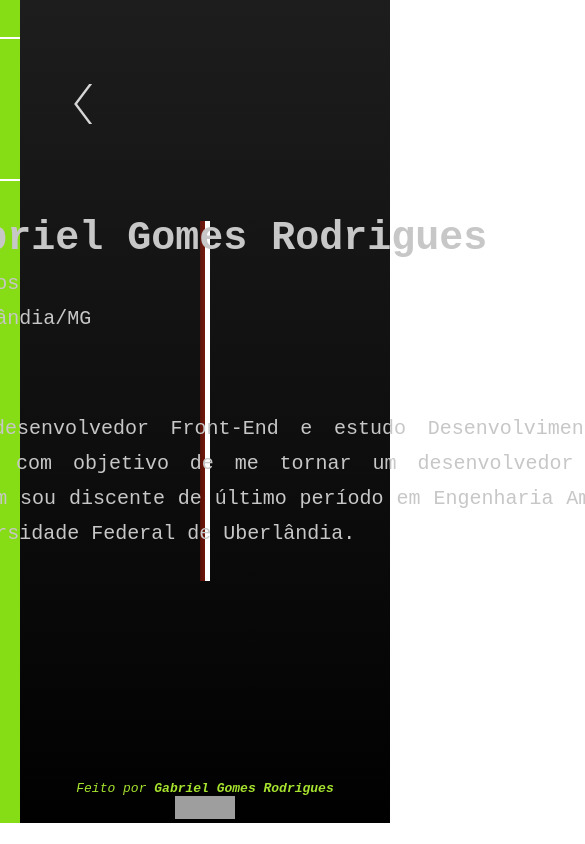
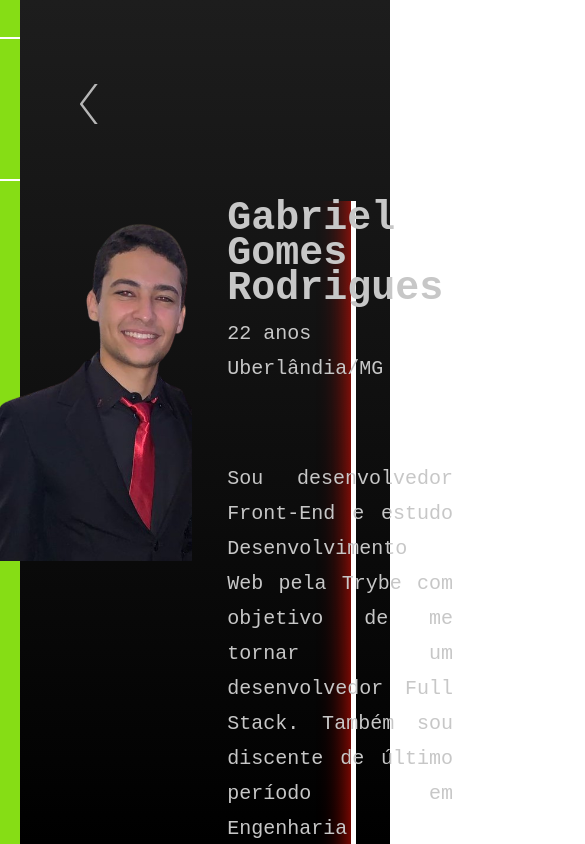
Before and after one commit to gabrielgr99/my-portfolio, a React (Create React App) app: page / in a window 390 px wide. Shown: the top 844 px of the page, 585 px wide, since content can reach past the window. Built offline with nearby package versions, Linux system fonts and the light colour scheme; grey boxes are pictures that could not be loaded.

Commit message:
Aplica responsividade primaria para tela comum (quebra de linha e centraliza elemento img-container)

```diff
--- a/src/pages/About.css
+++ b/src/pages/About.css
@@ -1,6 +1,8 @@
 #img-container {
   display: flex;
-  margin: 40px 180px 200px;
+  width: 80%;
+  margin-inline: auto;
+  margin-bottom: 86px;
   justify-content: center;
   border-right: 5px solid #fff;
   animation: random-color-in 10s infinite alternate;
@@ -50,7 +52,7 @@
   font-size: 20px;
   line-height: 35px;
   padding-left: 35px;
-  width: 800px;
+  width: 90%;
 }
 
 #my-name {
```
